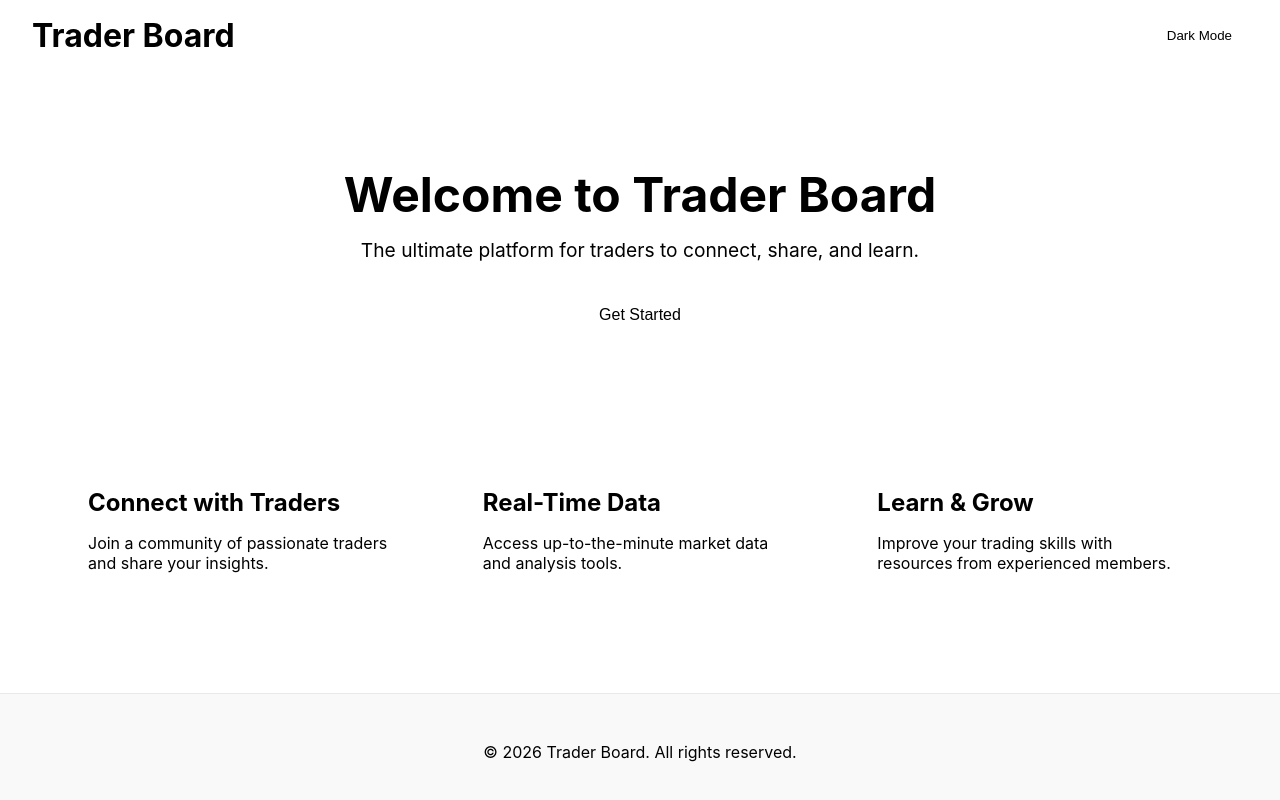
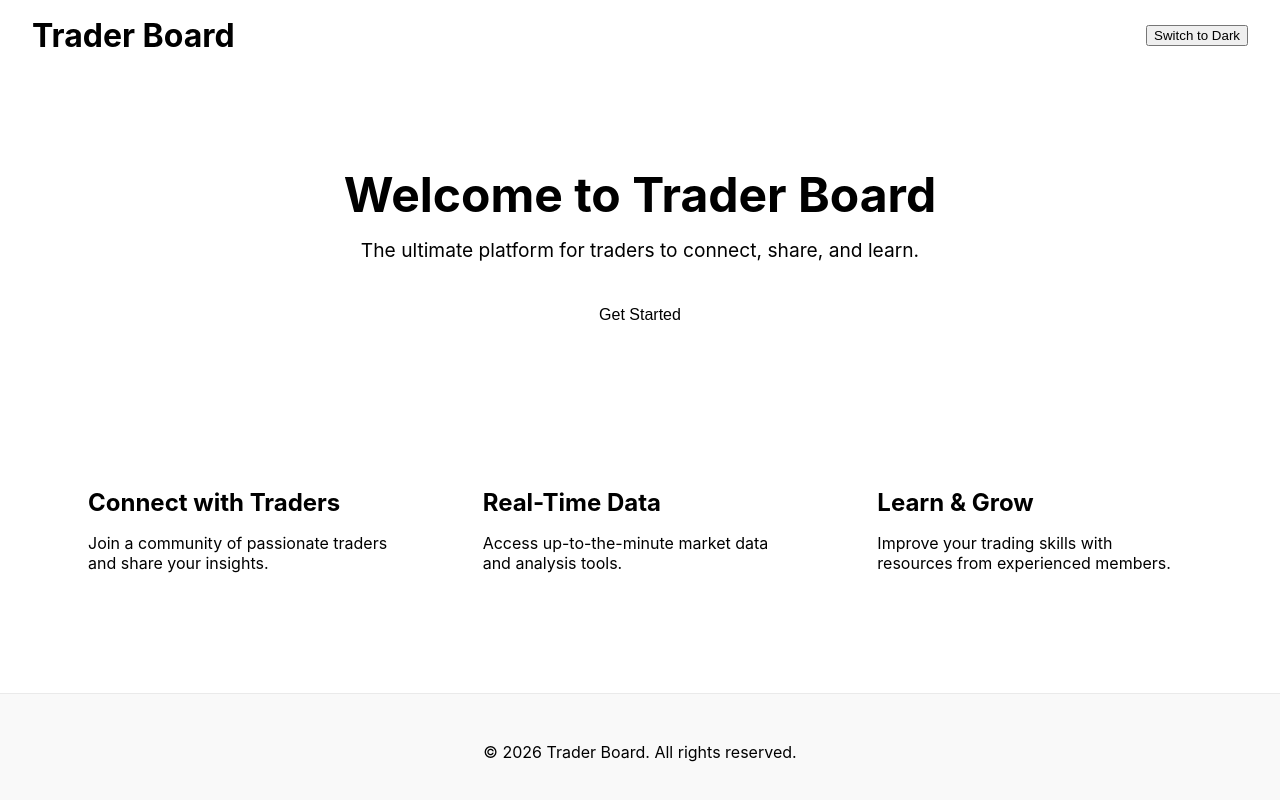
Before and after one commit to xenirio/trader-board, a Next.js app: page / in a window 1280 px wide. Shown: the top 800 px of the page. Built offline with nearby package versions, Linux system fonts and the light colour scheme.

Commit message:
feat: Create ThemeToggle component

```diff
--- a/app/components/ThemeToggle/ThemeToggle.js
+++ b/app/components/ThemeToggle/ThemeToggle.js
@@ -1,15 +1,16 @@
-"use client";
+
+'use client';
 
 import React from 'react';
-import { useTheme } from '@/app/context/ThemeContext';
+import { useTheme } from '../../context/ThemeContext';
 import styles from './ThemeToggle.module.css';
 
 const ThemeToggle = () => {
   const { theme, toggleTheme } = useTheme();
 
   return (
-    <button onClick={toggleTheme} className={styles.themeToggleButton}>
-      {theme === 'light' ? 'Dark Mode' : 'Light Mode'}
+    <button onClick={toggleTheme} className={styles.toggleButton}>
+      {theme === 'light' ? 'Switch to Dark' : 'Switch to Light'}
     </button>
   );
 };
```
